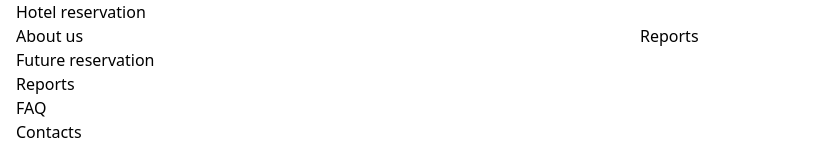
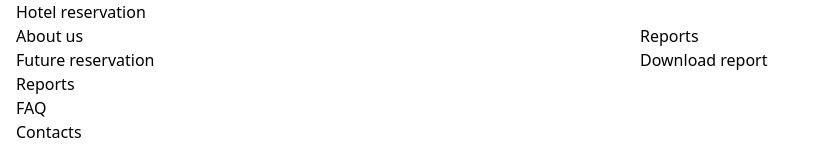
Before and after one commit to khreptunyevhen/hotel-reservation, a React (Vite) app: page /reports in a window 1280 px wide. Shown: the top 160 px of the page, without its empty margins (0-815 px from the left). Built offline with nearby package versions, Linux system fonts and the light colour scheme.

Commit message:
download a report via a pdf file

```diff
--- a/package.json
+++ b/package.json
@@ -10,6 +10,8 @@
     "preview": "vite preview"
   },
   "dependencies": {
+    "jspdf": "^2.5.1",
+    "jspdf-autotable": "^3.8.0",
     "react": "^18.2.0",
     "react-dom": "^18.2.0",
     "xlsx": "^0.18.5"
--- a/src/Pages/Reports.jsx
+++ b/src/Pages/Reports.jsx
@@ -1,6 +1,47 @@
+import { useState } from "react"
+import { jsPDF } from "jspdf"
+import autoTable from 'jspdf-autotable'
+import { useReservationData } from "../context/reservationDataContext"
+
+const importantColumns = [
+  "owner", "unit", "price", "owner email"
+]
+
 function Reports() {
+  const [error, setError] = useState(null)
+  const { reservationData } = useReservationData()
+
+  const accessibleReservationRoom = reservationData?.filter(reservation => reservation.status !== "canceled")
+
+  function generatePDF() {
+    const report = new jsPDF()
+
+    report.text(`Hello ${"main"}!`, 20, 20)
+
+    report.autoTable({
+      head: [importantColumns.map(header => header)],
+      body: accessibleReservationRoom.map(row =>
+        importantColumns.map(col => row[col])
+      ),
+      startY: 40,
+    })
+
+    if (reservationData) {
+      report.save(`${"main"}-report.pdf`)
+      setError(null)
+    } else {
+      setError("Check your an excel file!")
+    }
+  }
+
   return (
-    <div>Reports</div>
+    <section>
+      <h2>Reports</h2>
+      <button onClick={generatePDF} type="button">Download report</button>
+      {
+        error ? <p>{error}</p> : null
+      }
+    </section>
   )
 }
 
```
Also changed, not shown: 2 other files (tests, documents, lock files or other folders).
